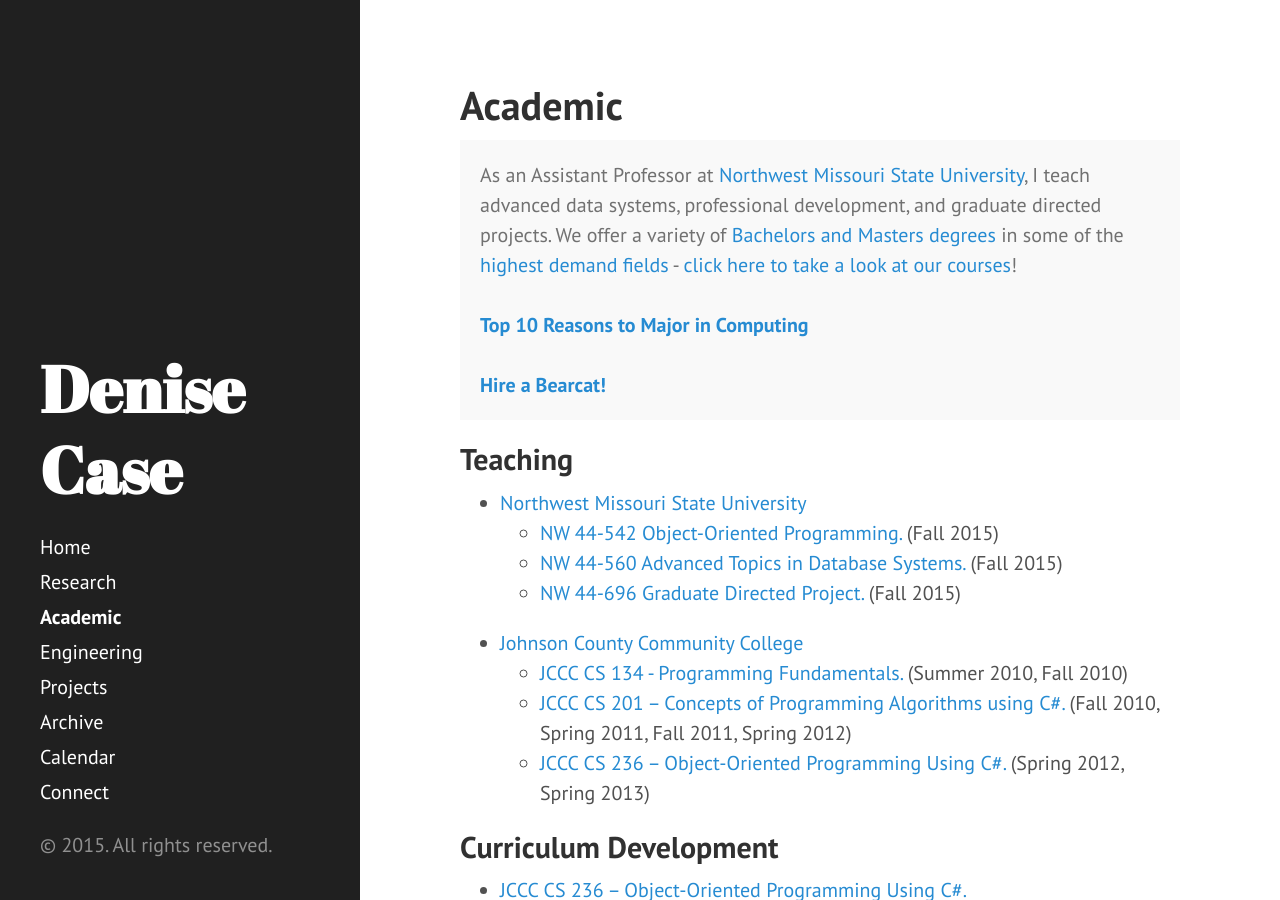
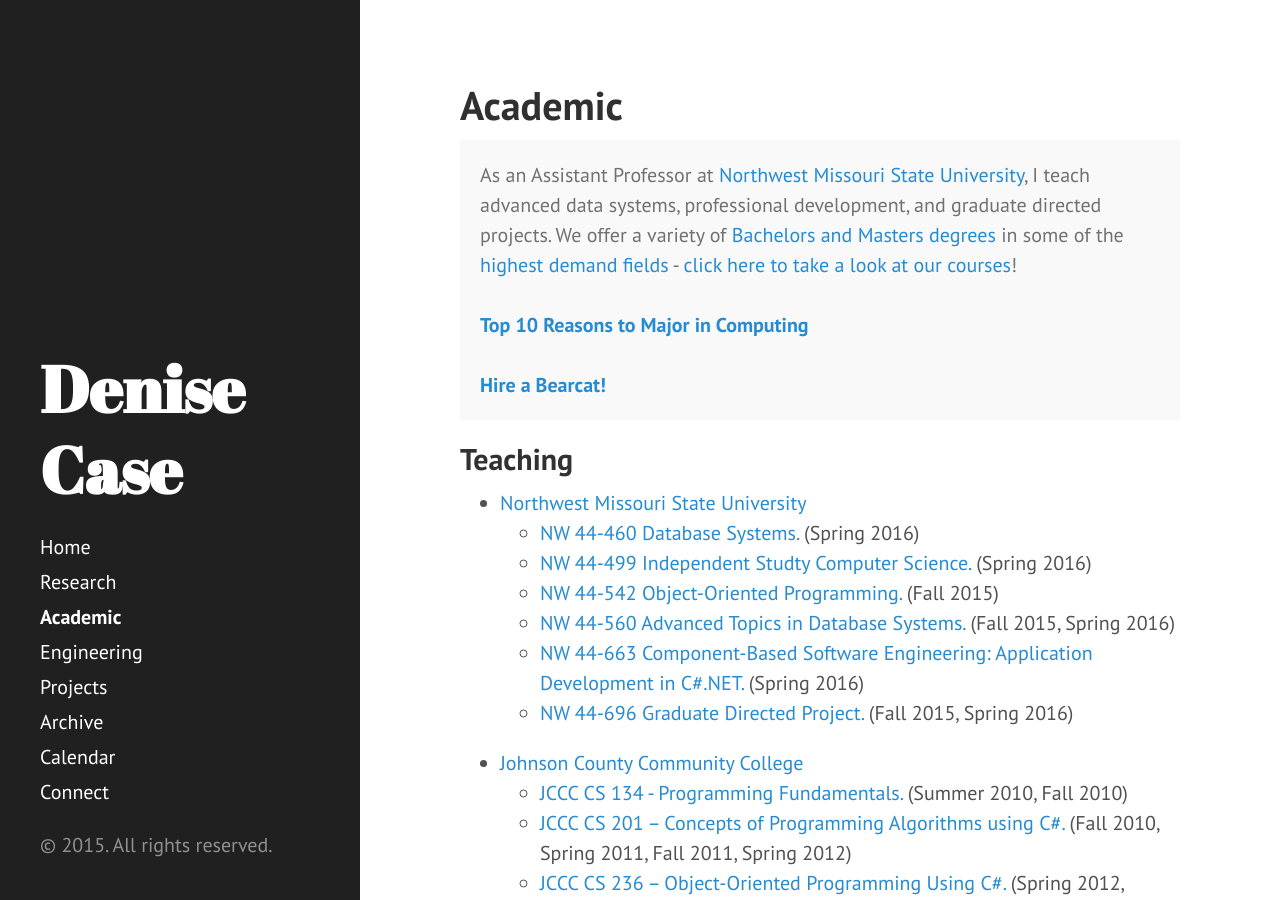
Before and after one commit to denisecase/denisecase.github.io, a Jekyll site: the page built from academic.md, in a window 1280 px wide and 900 px high. Built offline with Jekyll 4.4.1, drawn with Linux system fonts in a browser that asks for light colours; Markdown is read by kramdown in place of the engine named in the settings.

Commit message:
Spring 2016

```diff
--- a/academic.md
+++ b/academic.md
@@ -16,9 +16,12 @@
 ## Teaching
 
 *   [Northwest Missouri State University](http://www.nwmissouri.edu/)
+    *   [NW 44-460 Database Systems.](http://www.nwmissouri.edu/mathcsis/msacs/courses.htm) (Spring 2016)
+    *   [NW 44-499 Independent Studty Computer Science.](http://www.nwmissouri.edu/mathcsis/msacs/courses.htm) (Spring 2016)
     *   [NW 44-542 Object-Oriented Programming.](http://www.nwmissouri.edu/mathcsis/msacs/courses.htm) (Fall 2015)
-    *   [NW 44-560 Advanced Topics in Database Systems.](http://www.nwmissouri.edu/mathcsis/msacs/courses.htm) (Fall 2015)
-    *   [NW 44-696 Graduate Directed Project.](http://www.nwmissouri.edu/mathcsis/msacs/courses.htm) (Fall 2015)
+    *   [NW 44-560 Advanced Topics in Database Systems.](http://www.nwmissouri.edu/mathcsis/msacs/courses.htm) (Fall 2015, Spring 2016)
+    *   [NW 44-663 Component-Based Software Engineering: Application Development in C#.NET.](http://www.nwmissouri.edu/mathcsis/msacs/courses.htm) (Spring 2016)
+    *   [NW 44-696 Graduate Directed Project.](http://www.nwmissouri.edu/mathcsis/msacs/courses.htm) (Fall 2015, Spring 2016)
 
 *   [Johnson County Community College](http://www.jccc.edu)
     *   [JCCC CS 134 - Programming Fundamentals.](ttp://catalog.jccc.edu/coursedescriptions/cs/) (Summer 2010, Fall 2010)
```
